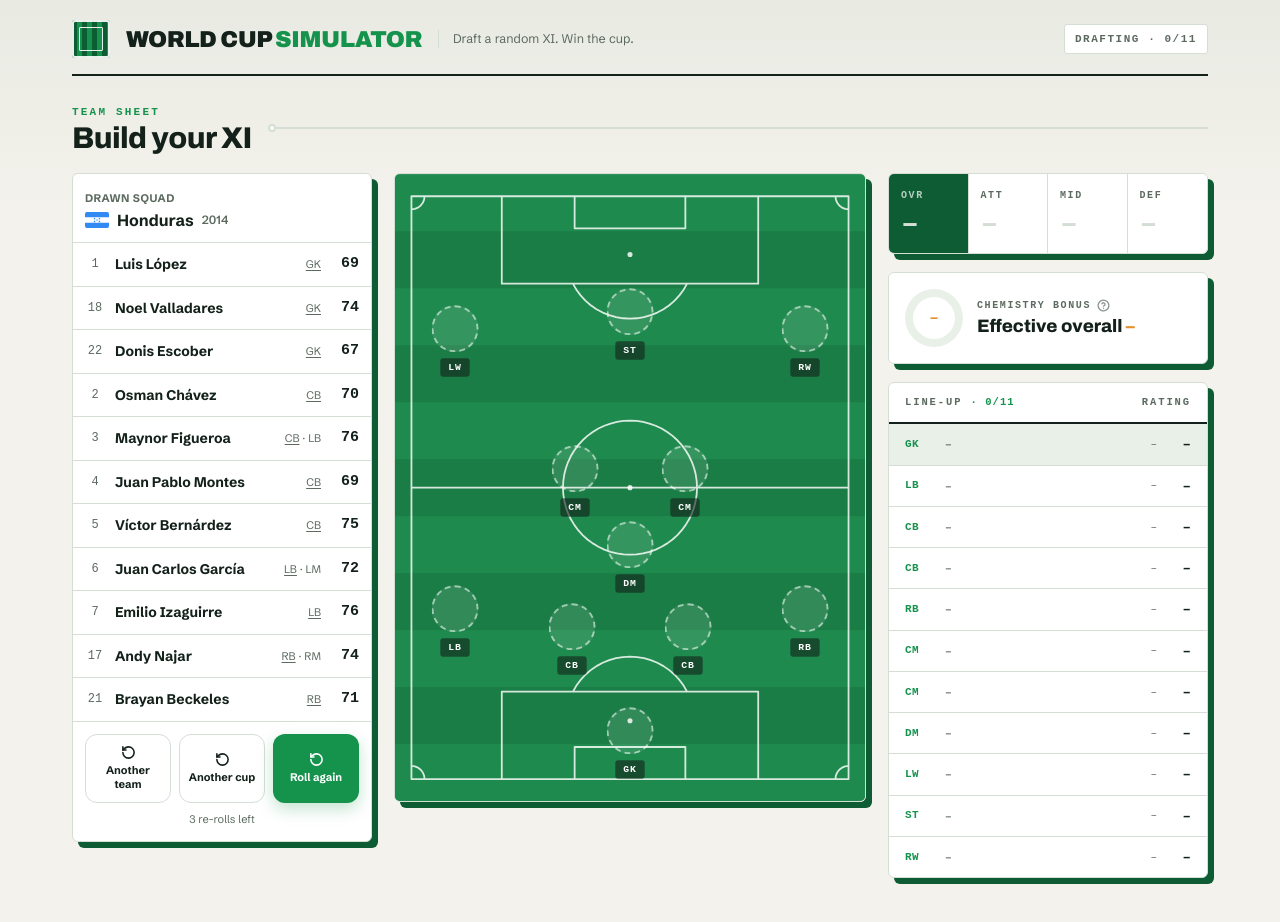
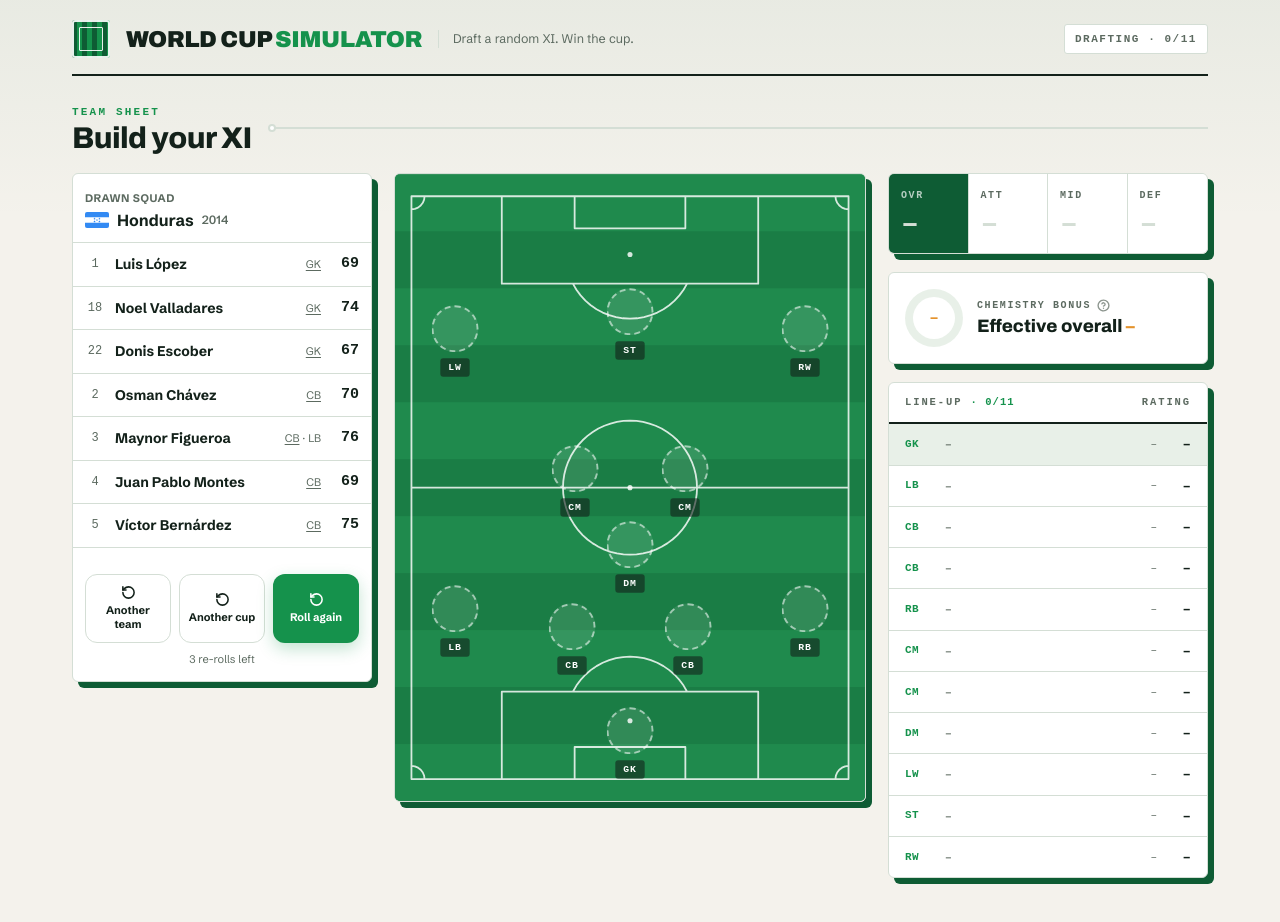
Before and after one commit to mrsmania/wcsim, a React (Vite) app: page / in a window 1280 px wide. Both pictures are taken after a click on the button "ROLL A SQUAD". Shown: the top 922 px of the page. Built offline with nearby package versions, Linux system fonts and the light colour scheme; a web font is replaced by a local one.

Commit message:
minor tweaks

```diff
--- a/src/components/SquadPanel.tsx
+++ b/src/components/SquadPanel.tsx
@@ -83,7 +83,7 @@ export default function SquadPanel({
 
             {/* Player list fills the panel and scrolls. Rows are split by dividers so
           each reads as a tappable line: number, name, positions, elo. */}
-            <ul className="flex min-h-0 flex-1 flex-col overflow-y-auto border-t border-line max-h-[60vh]">
+            <ul className="flex min-h-0 flex-1 flex-col overflow-y-auto border-t border-line max-h-[40vh]">
                 {sortSquad(squad.players).map((p) => {
                     const selectable = isSelectable(p, openPositions, usedPersonIds);
                     const used = usedPersonIds.has(p.personId);
--- a/src/config.ts
+++ b/src/config.ts
@@ -6,5 +6,5 @@ export const FEATURES = {
     chemistry: true,
     /** Remove placed players from the pitch via an x on the badge (testing aid).
      *  Set to false to hide the control and disable removal. */
-    removePlayers: false,
+    removePlayers: true,
 } as const;
```
